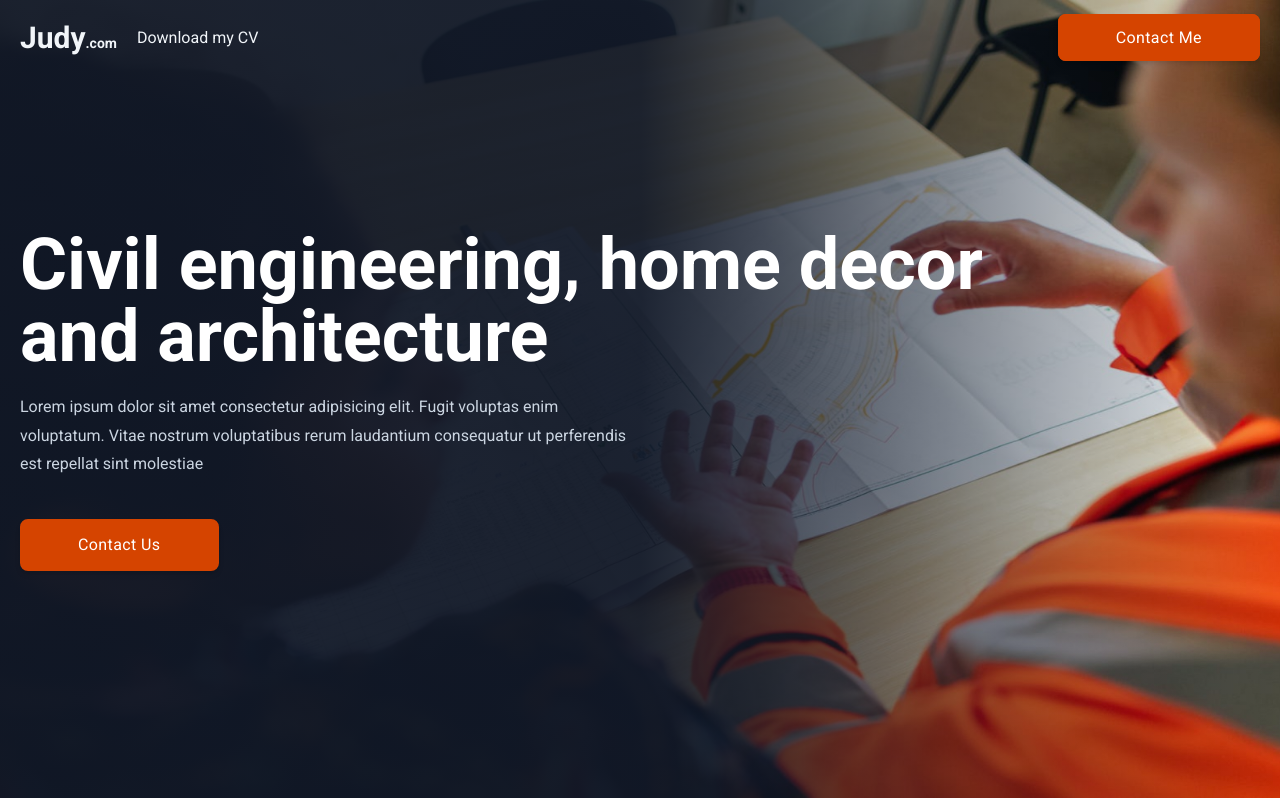
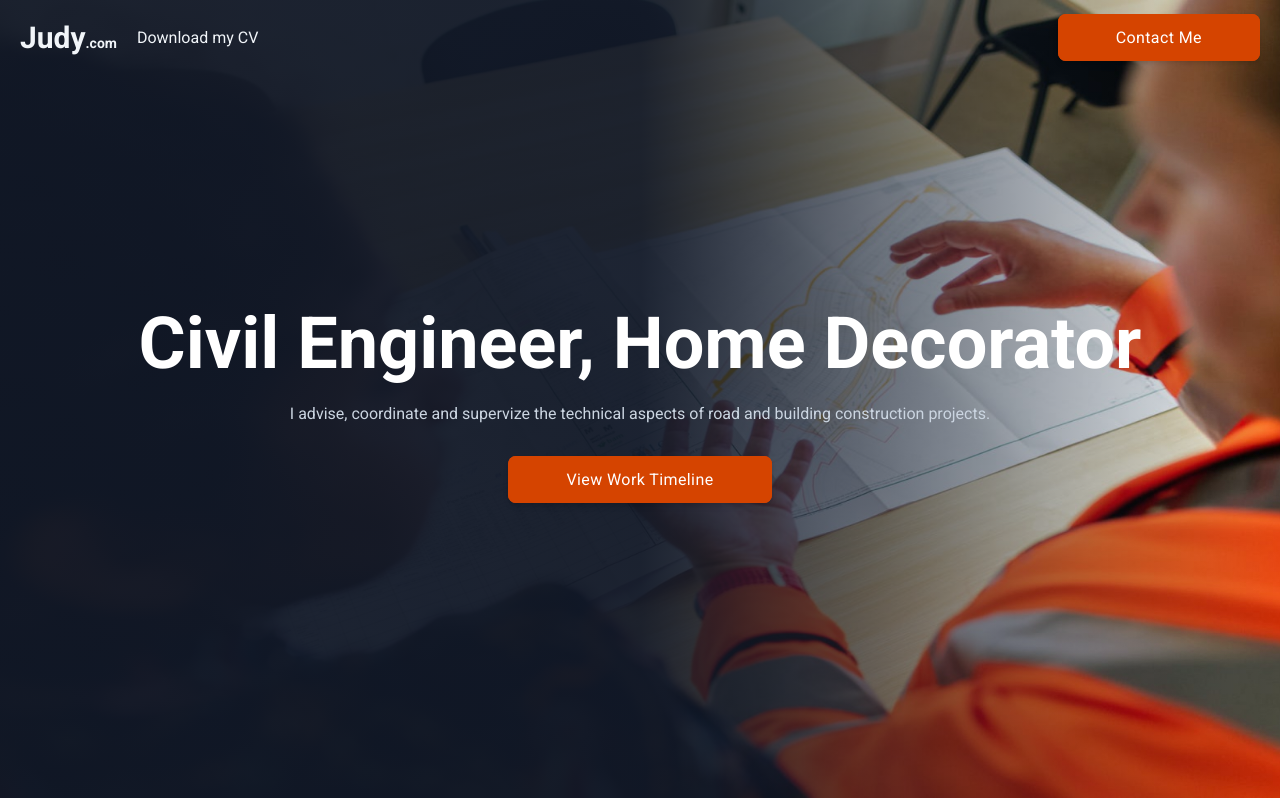
Before and after one commit to SankThomas/judy, a React (Create React App) app: page / in a window 1280 px wide. Shown: the top 798 px of the page. Built offline with nearby package versions, Linux system fonts and the light colour scheme.

Commit message:
update component

```diff
--- a/src/components/Home.js
+++ b/src/components/Home.js
@@ -1,9 +1,15 @@
+import ContactForm from "./ContactForm"
+import Footer from "./Footer"
 import Showcase from "./Showcase"
+import Timeline from "./Timeline"
 
 export default function Home() {
   return (
     <>
       <Showcase />
+      <Timeline />
+      <ContactForm />
+      <Footer />
     </>
   )
 }
--- a/src/components/Showcase.js
+++ b/src/components/Showcase.js
@@ -4,18 +4,21 @@ export default function Showcase() {
   return (
     <>
       <section className="showcase">
-        <div className="overlay grid grid-cols-1 place-content-center">
-          <article className="max-width">
-            <h1 className="mb-5 heading-1">
-              Civil engineering, home decor <br /> and architecture
-            </h1>
-            <p className="mb-10 text-slate-300 md:w-1/2">
-              Lorem ipsum dolor sit amet consectetur adipisicing elit. Fugit
-              voluptas enim voluptatum. Vitae nostrum voluptatibus rerum
-              laudantium consequatur ut perferendis est repellat sint molestiae
-            </p>
-            <button className="btn-primary">Contact Us</button>
-          </article>
+        <div className="overlay">
+          <div className="max-width grid grid-cols-1 place-items-center h-screen">
+            <article className="text-center">
+              <h1 className="mb-5 heading-1">Civil Engineer, Home Decorator</h1>
+              <p className="mb-10 text-slate-300">
+                I advise, coordinate and supervize the technical aspects of road
+                and building construction projects.
+              </p>
+              <a href="#timeline" className="btn-primary">
+                View Work Timeline
+              </a>
+            </article>
+
+            {/* <article></article> */}
+          </div>
         </div>
       </section>
     </>
```
